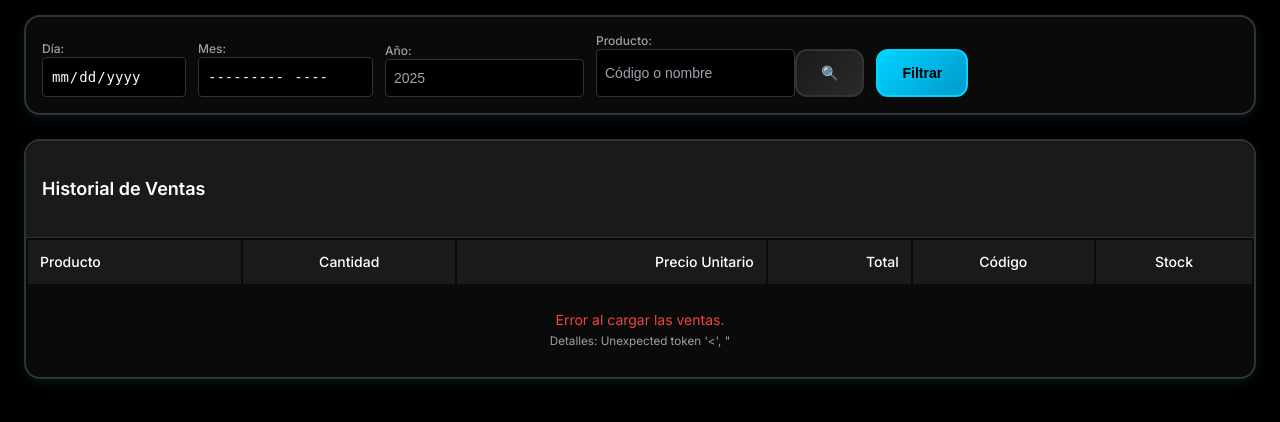
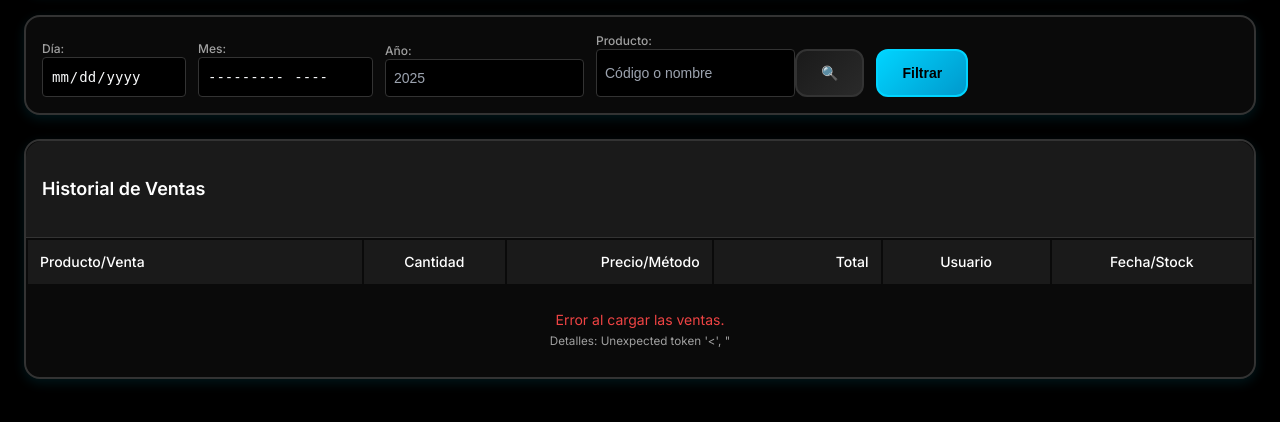
Before and after one commit to josesin1233/POS, a Django app: page /registro/ in a window 1280 px wide. Shown: the part 233-655 px from the top of the page. Run offline with Django 5.2, Linux system fonts and the light colour scheme; data that the repository does not hold is empty.

Commit message:
Comprehensive registry table improvements - fix design and functionality
✓ Fix table alignment - separators now match column widths instead of colspan
✓ Make table responsive with auto sizing based on content
✓ Add individual sales within each day showing sale total, time, date, user
✓ Fix day separator logic - all days now properly expandable/collapsible
✓ Update column headers to match new structure
✓ Add hierarchical indentation for better visual organization
✓ Implement toggleable individual sale details within each day

Changes include:
- Replace colspan separators with individual TD cells for proper alignment
- Add progressive indentation (2rem, 3rem, 4rem, 5rem) for hierarchy levels
- Restructure day content to show sales first, then products within each sale
- Add toggleVenta() function for expandable sale details
- Update table headers to reflect new data structure
- Make table width auto-adjust to content

🤖 Generated with [Claude Code](https://claude.ai/code)

Co-Authored-By: Claude <noreply@anthropic.com>

```diff
--- a/templates/registro.html
+++ b/templates/registro.html
@@ -226,15 +226,15 @@
         <h3 class="text-lg font-semibold" style="color: var(--text-primary);">Historial de Ventas</h3>
       </div>
       <div class="overflow-auto" style="max-height: 70vh;">
-        <table class="w-full text-sm text-left" id="tabla-ventas">
+        <table class="text-sm text-left" id="tabla-ventas" style="width: auto; min-width: 100%; table-layout: auto;">
           <thead style="background: var(--bg-tertiary); color: var(--text-primary); border-bottom: 2px solid var(--border-color);" class="sticky top-0">
             <tr>
-              <th class="p-3 font-medium">Producto</th>
-              <th class="p-3 font-medium text-center">Cantidad</th>
-              <th class="p-3 font-medium text-right">Precio Unitario</th>
-              <th class="p-3 font-medium text-right">Total</th>
-              <th class="p-3 font-medium text-center">Código</th>
-              <th class="p-3 font-medium text-center">Stock</th>
+              <th class="p-3 font-medium" style="min-width: 200px;">Producto/Venta</th>
+              <th class="p-3 font-medium text-center" style="min-width: 80px;">Cantidad</th>
+              <th class="p-3 font-medium text-right" style="min-width: 100px;">Precio/Método</th>
+              <th class="p-3 font-medium text-right" style="min-width: 100px;">Total</th>
+              <th class="p-3 font-medium text-center" style="min-width: 100px;">Usuario</th>
+              <th class="p-3 font-medium text-center" style="min-width: 120px;">Fecha/Stock</th>
             </tr>
           </thead>
           <tbody id="tabla-ventas-body"></tbody>
@@ -582,10 +582,15 @@
       anioHeader.style.cursor = "pointer";
       anioHeader.onclick = () => toggleGrupoJerarquico('anio', anio.titulo);
       anioHeader.innerHTML = `
-        <td colspan="6" class="p-3 font-medium" style="color: var(--text-primary);">
+        <td class="p-3 font-medium" style="color: var(--text-primary);">
           ${anio.titulo} - Total: ${formatearPesos(anio.total)}
           <span id="toggle-anio-${anio.titulo}" style="float: right;">▼</span>
         </td>
+        <td class="p-3"></td>
+        <td class="p-3"></td>
+        <td class="p-3"></td>
+        <td class="p-3"></td>
+        <td class="p-3"></td>
       `;
       tabla.appendChild(anioHeader);
 
@@ -602,10 +607,15 @@
         mesHeader.style.cursor = "pointer";
         mesHeader.onclick = () => toggleGrupoJerarquico('mes', `${anio.titulo}-${mes.titulo}`);
         mesHeader.innerHTML = `
-          <td colspan="6" class="p-3 font-medium" style="color: var(--text-primary);">
+          <td class="p-3 font-medium" style="color: var(--text-primary); padding-left: 2rem;">
             ${mes.titulo} - Total: ${formatearPesos(mes.total)}
             <span id="toggle-mes-${anio.titulo}-${mes.titulo.replace(/\s+/g, '-')}" style="float: right;">▼</span>
           </td>
+          <td class="p-3"></td>
+          <td class="p-3"></td>
+          <td class="p-3"></td>
+          <td class="p-3"></td>
+          <td class="p-3"></td>
         `;
         anioContainer.appendChild(mesHeader);
 
@@ -627,10 +637,15 @@
           semanaHeader.style.cursor = "pointer";
           semanaHeader.onclick = () => toggleGrupoJerarquico('semana', `${anio.titulo}-${mes.titulo}-${semana.titulo}`);
           semanaHeader.innerHTML = `
-            <td colspan="6" class="p-3 font-medium" style="color: var(--text-primary);">
+            <td class="p-3 font-medium" style="color: var(--text-primary); padding-left: 3rem;">
               ${semana.titulo} - Total: ${formatearPesos(semana.total)}
               <span id="toggle-semana-${anio.titulo}-${mes.titulo.replace(/\s+/g, '-')}-${semana.titulo.replace(/\s+/g, '-')}" style="float: right;">▼</span>
             </td>
+            <td class="p-3"></td>
+            <td class="p-3"></td>
+            <td class="p-3"></td>
+            <td class="p-3"></td>
+            <td class="p-3"></td>
           `;
           mesContainer.appendChild(semanaHeader);
 
@@ -649,10 +664,15 @@
             diaHeader.style.cursor = "pointer";
             diaHeader.onclick = () => toggleGrupoJerarquico('dia', `${anio.titulo}-${mes.titulo}-${semana.titulo}-${dia.titulo}`);
             diaHeader.innerHTML = `
-              <td colspan="6" class="p-3 font-medium" style="color: var(--text-primary);">
+              <td class="p-3 font-medium" style="color: var(--text-primary); padding-left: 4rem;">
                 ${dia.titulo} - Total: ${formatearPesos(dia.total)}${dia.es_hoy ? ' (HOY)' : ''}
                 <span id="toggle-dia-${dia.fecha.replace(/-/g, '')}" style="float: right;">▼</span>
               </td>
+              <td class="p-3"></td>
+              <td class="p-3"></td>
+              <td class="p-3"></td>
+              <td class="p-3"></td>
+              <td class="p-3"></td>
             `;
             semanaContainer.appendChild(diaHeader);
 
@@ -661,13 +681,49 @@
             diaContainer.id = `grupo-dia-${dia.fecha.replace(/-/g, '')}`;
             diaContainer.style.display = dia.es_hoy ? 'table-row-group' : 'none';
 
-            // Actividades del día
-            dia.actividades.forEach(actividad => {
-              if (actividad.tipo === 'venta') {
-                // Agregar productos de la venta
-                actividad.productos.forEach(producto => {
-                  const movimiento = actividad.movimientos_stock ?
-                    actividad.movimientos_stock.find(mov => mov.producto === producto.nombre) : null;
+            // Agrupar ventas y mostrarlas primero
+            const ventas = dia.actividades.filter(actividad => actividad.tipo === 'venta');
+            const movimientos = dia.actividades.filter(actividad => actividad.tipo === 'movimiento_stock');
+
+            // Mostrar cada venta como un header clickeable
+            ventas.forEach((venta, index) => {
+              const ventaId = `venta-${dia.fecha.replace(/-/g, '')}-${index}`;
+              const fecha = new Date(venta.fecha).toLocaleString('es-MX', {
+                hour: '2-digit',
+                minute: '2-digit',
+                day: '2-digit',
+                month: '2-digit',
+                year: 'numeric'
+              });
+
+              // Header de la venta
+              const ventaHeader = document.createElement("tr");
+              ventaHeader.style.background = "rgba(0, 123, 255, 0.1)";
+              ventaHeader.style.borderBottom = "1px solid var(--border-color)";
+              ventaHeader.style.cursor = "pointer";
+              ventaHeader.onclick = () => toggleVenta(ventaId);
+              ventaHeader.innerHTML = `
+                <td class="p-2 text-sm font-medium" style="color: var(--accent-blue); padding-left: 5rem;">
+                  Venta #${venta.id} - ${formatearPesos(venta.total)}
+                  <span id="toggle-${ventaId}" style="float: right;">▼</span>
+                </td>
+                <td class="p-2 text-xs text-center" style="color: var(--text-secondary);">${venta.productos.length} items</td>
+                <td class="p-2 text-xs text-center" style="color: var(--text-secondary);">${venta.metodo_pago}</td>
+                <td class="p-2 text-xs text-right font-semibold" style="color: var(--accent-blue);">${formatearPesos(venta.total)}</td>
+                <td class="p-2 text-xs text-center" style="color: var(--text-secondary);">${venta.usuario}</td>
+                <td class="p-2 text-xs text-center" style="color: var(--text-secondary);">${fecha}</td>
+              `;
+              diaContainer.appendChild(ventaHeader);
+
+              // Container de productos de la venta
+              const ventaContainer = document.createElement("tbody");
+              ventaContainer.id = ventaId;
+              ventaContainer.style.display = 'none';
+
+              // Productos de la venta
+              venta.productos.forEach(producto => {
+                const movimiento = venta.movimientos_stock ?
+                  venta.movimientos_stock.find(mov => mov.producto === producto.nombre) : null;
 
                 const stockInfo = movimiento ?
                   `📦 ${movimiento.stock_anterior} → ${movimiento.stock_nuevo}` : '⏳ Sin registro';
@@ -675,19 +731,24 @@
                 const fila = document.createElement("tr");
                 fila.style.borderBottom = "1px solid var(--border-color)";
                 fila.style.transition = "background-color 0.2s ease";
+                fila.style.background = "rgba(0, 123, 255, 0.02)";
                 fila.onmouseenter = () => fila.style.background = "rgba(0, 212, 255, 0.05)";
-                  fila.onmouseleave = () => fila.style.background = "transparent";
+                fila.onmouseleave = () => fila.style.background = "rgba(0, 123, 255, 0.02)";
                 fila.innerHTML = `
-                    <td class="p-2 text-sm" style="color: var(--text-primary);">${producto.nombre}</td>
+                  <td class="p-2 text-sm" style="color: var(--text-primary); padding-left: 6rem;">${producto.nombre}</td>
                   <td class="p-2 text-center text-sm" style="color: var(--text-primary);">${producto.cantidad}</td>
                   <td class="p-2 text-right font-mono text-sm" style="color: var(--text-primary);">${formatearPesos(producto.precio_unitario)}</td>
                   <td class="p-2 text-right font-semibold text-sm" style="color: var(--accent-blue);">${formatearPesos(producto.subtotal)}</td>
-                    <td class="p-2 text-xs text-center" style="color: var(--text-secondary);">${actividad.usuario}</td>
+                  <td class="p-2 text-xs text-center" style="color: var(--text-secondary);">${producto.codigo}</td>
                   <td class="p-2 text-xs font-mono text-center" style="color: var(--accent-green);">${stockInfo}</td>
                 `;
-                  diaContainer.appendChild(fila);
+                ventaContainer.appendChild(fila);
               });
-              } else if (actividad.tipo === 'movimiento_stock') {
+              diaContainer.appendChild(ventaContainer);
+            });
+
+            // Mostrar movimientos de stock independientes
+            movimientos.forEach(actividad => {
               const cantidad_text = actividad.producto.cantidad_movida > 0 ?
                 `+${actividad.producto.cantidad_movida}` :
                 `${actividad.producto.cantidad_movida}`;
@@ -696,7 +757,7 @@
               fila.style.borderBottom = "1px solid var(--border-color)";
               fila.style.background = "rgba(144, 238, 144, 0.05)";
               fila.innerHTML = `
-                  <td class="p-2 text-sm" style="color: var(--text-primary);">${actividad.producto.nombre}</td>
+                <td class="p-2 text-sm" style="color: var(--text-primary); padding-left: 5rem;">${actividad.producto.nombre}</td>
                 <td class="p-2 text-center font-bold text-sm" style="color: ${actividad.producto.cantidad_movida > 0 ? '#90EE90' : '#FF6B6B'};">${cantidad_text}</td>
                 <td class="p-2 text-center text-sm" style="color: var(--text-secondary);">-</td>
                 <td class="p-2 text-center text-sm" style="color: var(--text-secondary);">-</td>
@@ -706,7 +767,6 @@
                 </td>
               `;
               diaContainer.appendChild(fila);
-              }
             });
 
             semanaContainer.appendChild(diaContainer);
@@ -766,6 +826,21 @@
       } else {
         grupo.style.display = 'none';
         toggle.textContent = simboloCerrado;
+      }
+    }
+  }
+
+  function toggleVenta(ventaId) {
+    const venta = document.getElementById(ventaId);
+    const toggle = document.getElementById(`toggle-${ventaId}`);
+
+    if (venta && toggle) {
+      if (venta.style.display === 'none') {
+        venta.style.display = 'table-row-group';
+        toggle.textContent = '▲';
+      } else {
+        venta.style.display = 'none';
+        toggle.textContent = '▼';
       }
     }
   }
```
Lines whose indentation alone changed are shown as unchanged.
